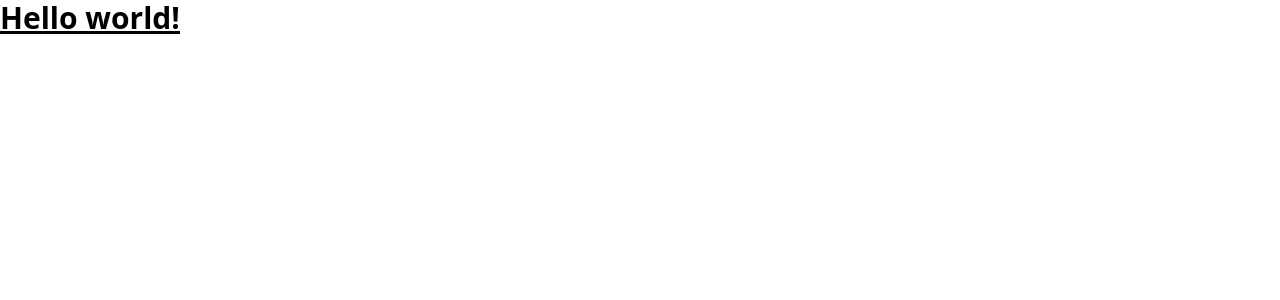
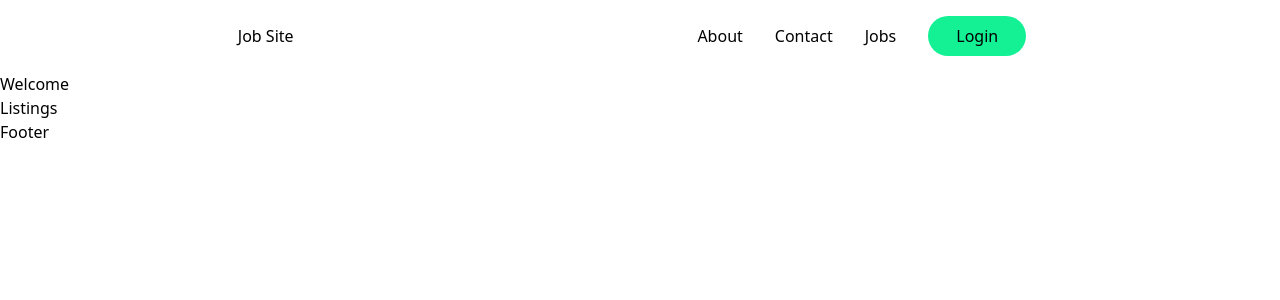
Before and after one commit to Maniktherana/job_posting, a React (Vite) app in the folder vite-project/: page / in a window 1280 px wide. Shown: the top 300 px of the page. Built offline with nearby package versions, Linux system fonts and the light colour scheme.

Commit message:
Add components

```diff
--- a/vite-project/package.json
+++ b/vite-project/package.json
@@ -9,7 +9,8 @@
   },
   "dependencies": {
     "react": "^17.0.2",
-    "react-dom": "^17.0.2"
+    "react-dom": "^17.0.2",
+    "react-icons": "^4.3.1"
   },
   "devDependencies": {
     "@vitejs/plugin-react": "^1.0.7",
--- a/vite-project/src/App.jsx
+++ b/vite-project/src/App.jsx
@@ -1,14 +1,21 @@
 import { useState } from 'react'
 import logo from './logo.svg'
 import './App.css'
+import { Navbar, Welcome, Footer, Listings } from './components'
 
 function App() {
   const [count, setCount] = useState(0)
 
   return (
-    <h1 class="text-3xl font-bold underline">
-      Hello world!
-    </h1>
+    <div className="min-h-screen">
+      <div>
+        <Navbar />
+        <Welcome />
+      </div>
+      <Listings />
+      <Footer />
+
+    </div>
   )
 }
 
--- /dev/null
+++ b/vite-project/src/components/Footer.jsx
@@ -0,0 +1,9 @@
+import React from "react"
+
+const Footer = () => {
+    return (
+       <h1>Footer</h1>
+    )
+}
+
+export default Footer
--- /dev/null
+++ b/vite-project/src/components/Listings.jsx
@@ -0,0 +1,9 @@
+import React from "react"
+
+const Listings = () => {
+    return (
+       <h1>Listings</h1>
+    )
+}
+
+export default Listings
--- /dev/null
+++ b/vite-project/src/components/Navbar.jsx
@@ -0,0 +1,46 @@
+import React from "react"
+import { HiMenuAlt4 } from "react-icons/hi"
+import { AiOutlineClose } from "react-icons/ai"
+
+const NavBarItem = ({ title, classprops }) => (
+    <li className={`mx-4 cursor-pointer ${classprops}`}>{title}</li>
+  )
+
+const Navbar = () => {
+    const [toggleMenu, setToggleMenu] = React.useState(false);
+
+    return (
+        <nav className="w-full flex md:justify-center justify-between items-center p-4">
+            <div className="md:flex-[0.5] flex-initial justify-center items-center">
+                <h1 className="w-32 cursor-pointer"> Job Site</h1>
+            </div>
+            <ul className="text-black md:flex hidden list-none flex-row justify-between items-center flex-initial">
+                {["About", "Contact", "Jobs"].map((item, index) => (
+                <NavBarItem key={item + index} title={item} />
+                ))}
+                <li className="text-black bg-[#14F195] py-2 px-7 mx-4 rounded-full cursor-pointer hover:bg-slate-100">
+                    Login
+                </li>
+            </ul>
+            <div className="flex relative">
+                {!toggleMenu && (
+                <HiMenuAlt4 fontSize={28} className="text-black md:hidden cursor-pointer" onClick={() => setToggleMenu(true)} />
+                )}
+                {toggleMenu && (
+                <AiOutlineClose fontSize={28} className="text-black md:hidden cursor-pointer" onClick={() => setToggleMenu(false)} />
+                )}
+                {toggleMenu && (
+                <ul className="z-10 fixed -top-0 -right-2 p-3 w-[70vw] h-screen shadow-2xl md:hidden list-none
+                    flex flex-col justify-start items-end rounded-md blue-glassmorphism text-black animate-slide-in">
+                    <li className="text-xl w-full my-2"><AiOutlineClose onClick={() => setToggleMenu(false)} /></li>
+                        {["About", "Contact", "Jobs"].map((item, index) =>
+                        <NavBarItem key={item + index} title={item} classprops="my-2 text-lg" />,
+                        )}
+                </ul>
+                )}
+            </div>
+        </nav>
+    )
+}
+
+export default Navbar
--- /dev/null
+++ b/vite-project/src/components/Welcome.jsx
@@ -0,0 +1,9 @@
+import React from "react"
+
+const Welcome = () => {
+    return (
+       <h1>Welcome</h1>
+    )
+}
+
+export default Welcome
--- /dev/null
+++ b/vite-project/src/components/index.js
@@ -0,0 +1,4 @@
+export { default as Navbar } from './Navbar';
+export { default as Footer } from './Footer';
+export { default as Welcome } from './Welcome';
+export { default as Listings } from './Listings';
```
Also changed, not shown: 1 other file (tests, documents, lock files or other folders).
